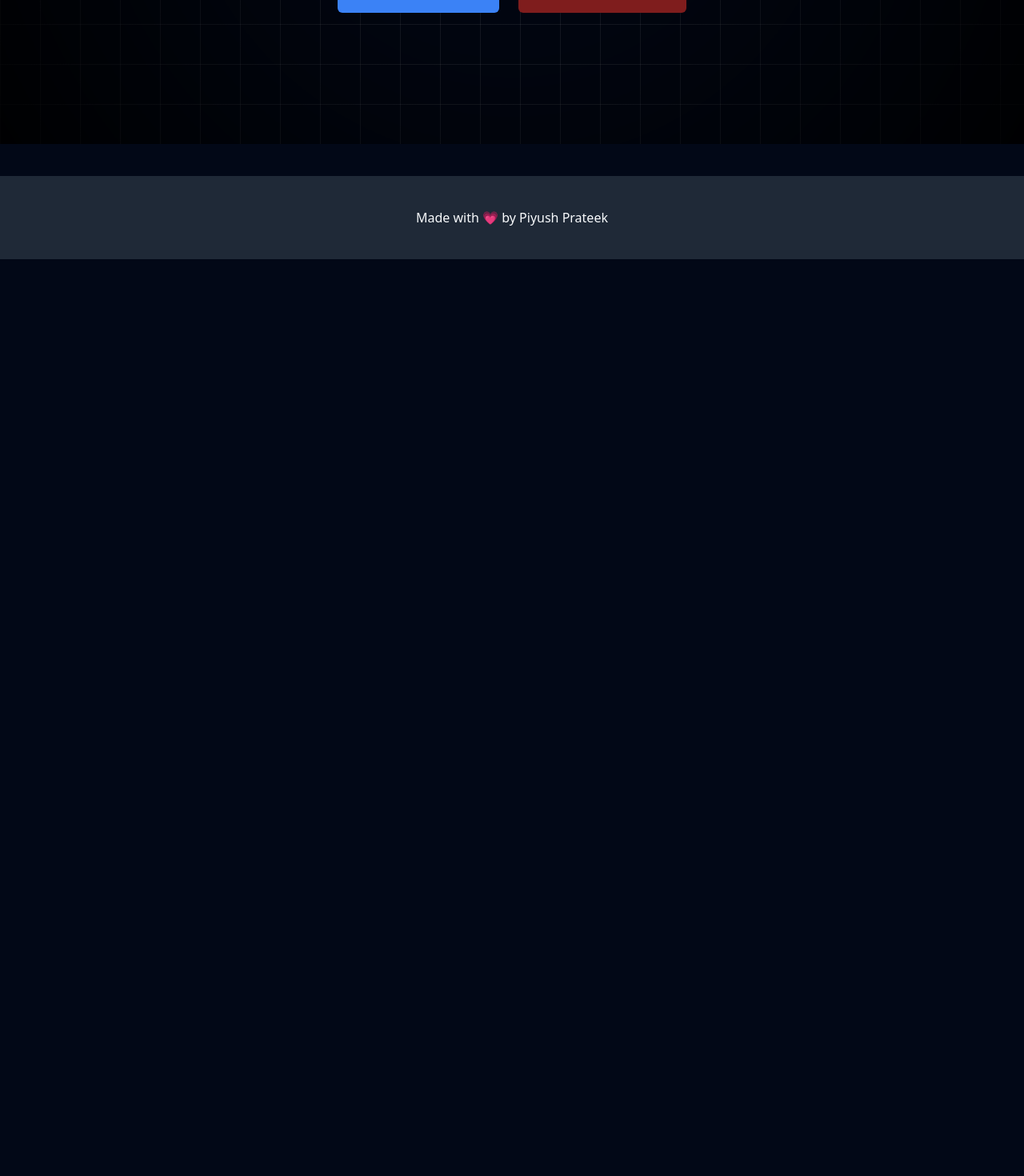
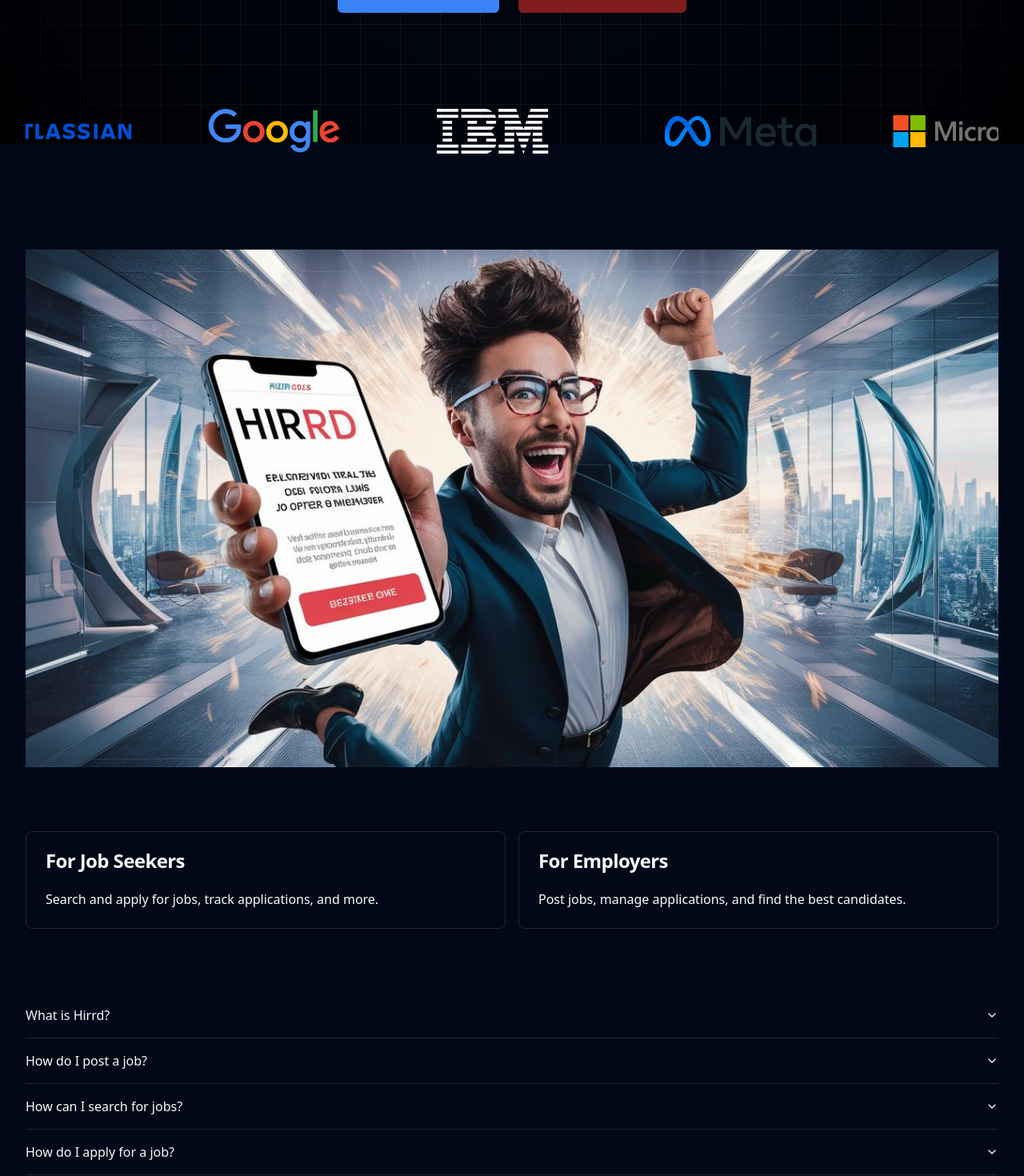
Before and after one commit to piyushpratek/Job-Portal-Project, a React (Vite) app: page / in a window 1280 px wide. Shown: the part 620-2090 px from the top of the page at 80% size. Before the commit the page ends 944 px from the top, so only its background shows below. Built offline with nearby package versions, Linux system fonts and the light colour scheme; no server answers.

Commit message:
landing page completed faq , companies - json file added package - embla-carousel-autoplay added

```diff
--- a/package.json
+++ b/package.json
@@ -21,6 +21,7 @@
     "@supabase/supabase-js": "^2.45.2",
     "class-variance-authority": "^0.7.0",
     "clsx": "^2.1.1",
+    "embla-carousel-autoplay": "^8.2.0",
     "embla-carousel-react": "^8.2.0",
     "lucide-react": "^0.436.0",
     "react": "^18.3.1",
--- /dev/null
+++ b/src/data/companies.json
@@ -0,0 +1,42 @@
+[
+  {
+    "name": "amazon",
+    "path": "/companies/amazon.svg",
+    "id": 1
+  },
+  {
+    "name": "atlassian",
+    "path": "/companies/atlassian.svg",
+    "id": 2
+  },
+  {
+    "name": "google",
+    "path": "/companies/google.webp",
+    "id": 3
+  },
+  {
+    "name": "ibm",
+    "path": "/companies/ibm.svg",
+    "id": 4
+  },
+  {
+    "name": "meta",
+    "path": "/companies/meta.svg",
+    "id": 5
+  },
+  {
+    "name": "microsoft",
+    "path": "/companies/microsoft.webp",
+    "id": 6
+  },
+  {
+    "name": "netflix",
+    "path": "/companies/netflix.png",
+    "id": 7
+  },
+  {
+    "name": "uber",
+    "path": "/companies/uber.svg",
+    "id": 8
+  }
+]
--- /dev/null
+++ b/src/data/faq.json
@@ -0,0 +1,26 @@
+[
+  {
+    "question": "What is Hirrd?",
+    "answer": "Hirrd is a Job Portal Application allows companies to post job listings and users to search and apply for jobs. It provides features for both job seekers and employers, with user-friendly interfaces and secure authentication."
+  },
+  {
+    "question": "How do I post a job?",
+    "answer": "As an employer, you can post a job by navigating to the 'Post Job' section after logging in. Fill in the job details and submit the form to create a new job listing."
+  },
+  {
+    "question": "How can I search for jobs?",
+    "answer": "Job seekers can search for jobs by keywords, location, category, and other filters using the search bar on the homepage or the dedicated job search page."
+  },
+  {
+    "question": "How do I apply for a job?",
+    "answer": "To apply for a job, click on the job listing and follow the application instructions provided. You may need to upload your resume and provide additional information."
+  },
+  {
+    "question": "Can I save jobs to apply later?",
+    "answer": "Yes, you can save job listings by clicking the 'Save Job' button on the job listing. Saved jobs can be accessed from your profile under the 'Saved Jobs' section."
+  },
+  {
+    "question": "How do I track my job applications?",
+    "answer": "Job seekers can track the status of their applications from the 'Applications' section in their profile. This section provides updates on the progress of each application."
+  }
+]
--- a/src/pages/landing.tsx
+++ b/src/pages/landing.tsx
@@ -1,5 +1,17 @@
 import { Button } from "@/components/ui/button"
+import { Carousel, CarouselContent, CarouselItem } from "@/components/ui/carousel"
 import { Link } from "react-router-dom"
+import Autoplay from "embla-carousel-autoplay"
+import companies from "../data/companies.json"
+import faqs from "../data/faq.json"
+import { Card, CardHeader, CardTitle, CardContent } from "@/components/ui/card"
+import {
+    Accordion,
+    AccordionContent,
+    AccordionItem,
+    AccordionTrigger,
+} from "@/components/ui/accordion"
+
 
 const LandingPage = () => {
     return (
@@ -22,15 +34,61 @@
                     </Button>
                 </Link>
             </div>
+
             {/* carousel */}
+            <Carousel
+                plugins={[
+                    Autoplay({
+                        delay: 2000,
+                    }),
+                ]}
+                className="w-full py-10"
+            >
+                <CarouselContent className="flex gap-5 sm:gap-20 items-center">
+                    {companies.map(({ name, id, path }) => (
+                        <CarouselItem key={id} className="basis-1/3 lg:basis-1/6 ">
+                            <img
+                                src={path}
+                                alt={name}
+                                className="h-9 sm:h-14 object-contain"
+                            />
+                        </CarouselItem>
+                    ))}
+                </CarouselContent>
+            </Carousel>
+
 
             {/* banner */}
+            <img src="/banner.jpeg" className="w-full" />
 
-            <section>
-                {/* cards */}
+            <section className="grid grid-cols-1 md:grid-cols-2 gap-4">
+                <Card>
+                    <CardHeader>
+                        <CardTitle className="font-bold">For Job Seekers</CardTitle>
+                    </CardHeader>
+                    <CardContent>
+                        Search and apply for jobs, track applications, and more.
+                    </CardContent>
+                </Card>
+                <Card>
+                    <CardHeader>
+                        <CardTitle className="font-bold">For Employers</CardTitle>
+                    </CardHeader>
+                    <CardContent>
+                        Post jobs, manage applications, and find the best candidates.
+                    </CardContent>
+                </Card>
             </section>
 
             {/* accordion */}
+            <Accordion type="multiple" className="w-full">
+                {faqs.map((faq, index) => (
+                    <AccordionItem key={index} value={`item-${index + 1}`}>
+                        <AccordionTrigger>{faq.question}</AccordionTrigger>
+                        <AccordionContent>{faq.answer}</AccordionContent>
+                    </AccordionItem>
+                ))}
+            </Accordion>
         </main>
     )
 }
```
Also changed, not shown: 1 other file (tests, documents, lock files or other folders).
